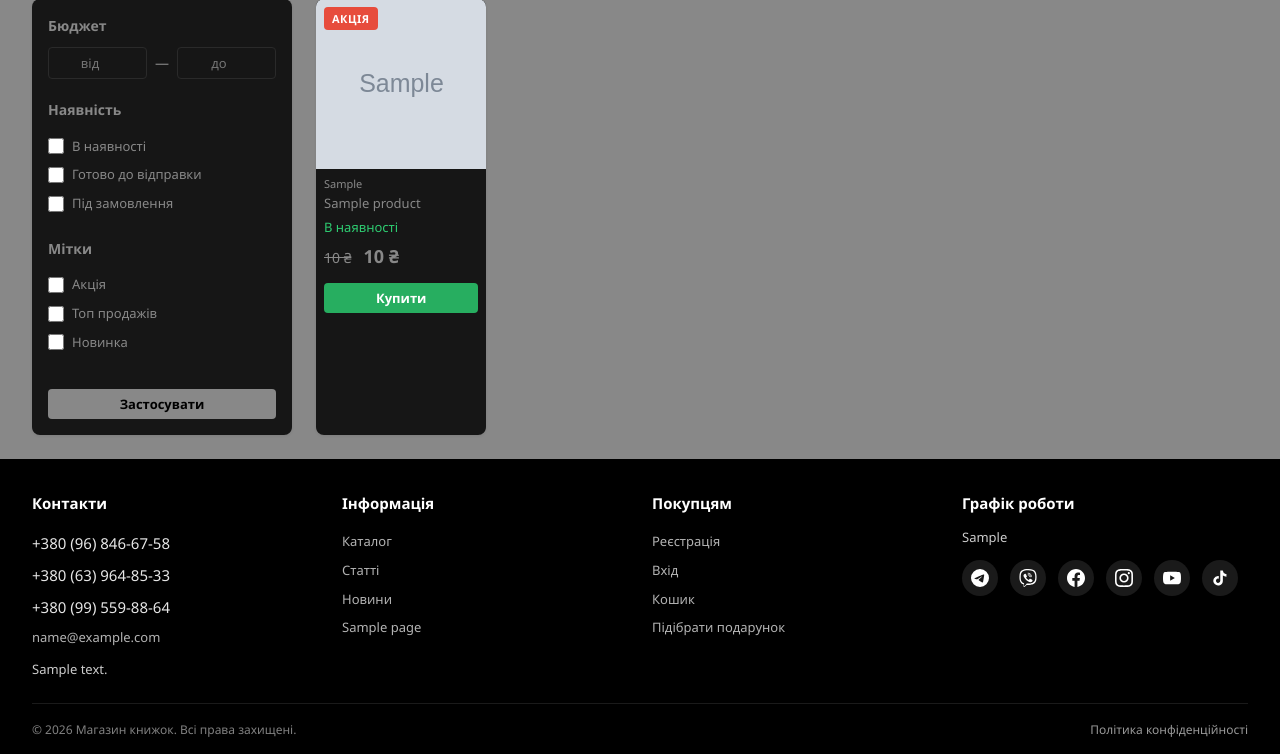
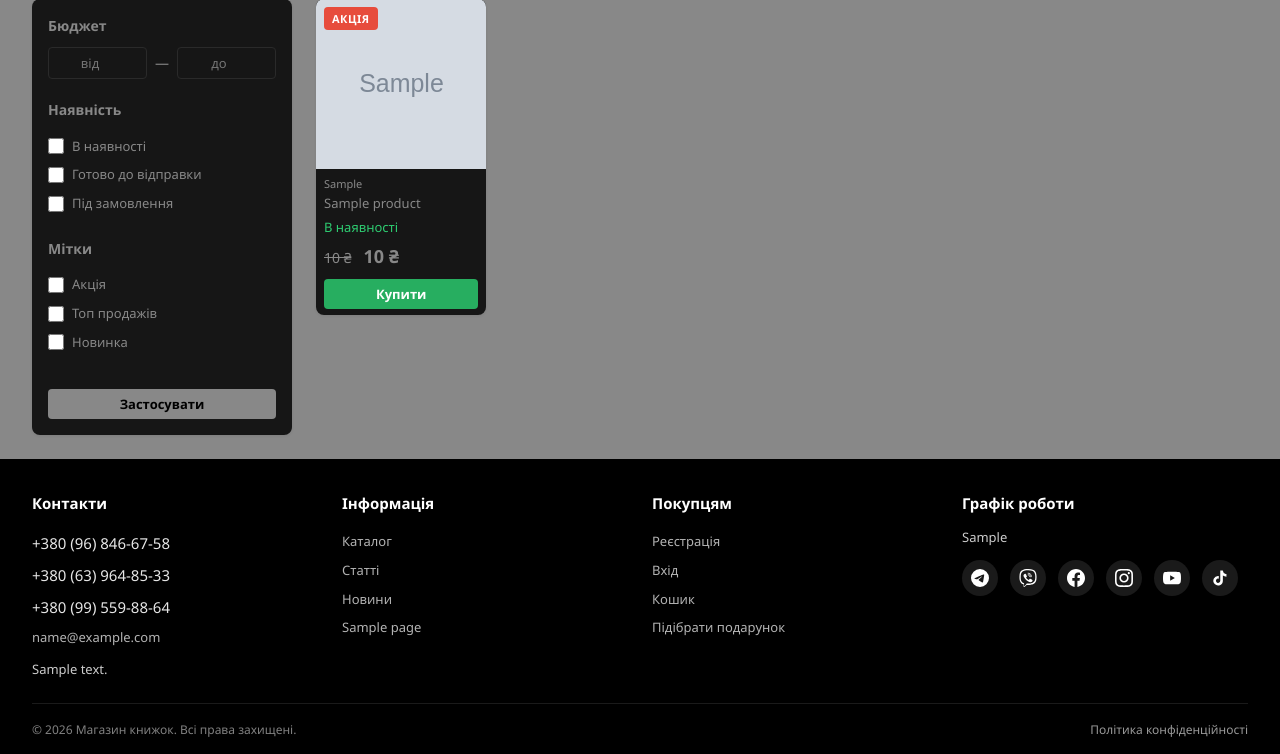
Before and after one commit to BonisOleg/books, a Django app: a page that uses templates/includes/product_card.html in a window 1280 px wide. Shown: the part 333-1087 px from the top of the page. Run offline with Django 5.2, Linux system fonts and the light colour scheme; data comes from the database, SQL or seed files in the repository; tables that the repository leaves empty hold one stand-in row (values such as "Sample post"); grey boxes marked "Sample" are stand-in pictures; some libraries are stand-ins or nearby versions.

Commit message:
last-cards

```diff
--- a/static/css/catalog.css
+++ b/static/css/catalog.css
@@ -216,6 +216,7 @@
     grid-template-columns: repeat(2, 1fr);
     gap: 12px;
     flex: 1;
+    align-items: start;
 }
 
 
--- a/static/css/product-card.css
+++ b/static/css/product-card.css
@@ -104,16 +104,3 @@
     padding-top: 4px;
     margin-top: auto;
 }
-
-/* =====================================================
-   MODIFIER: compact — прибирає пусту зону між ціною
-   та кнопкою. Застосовується через клас на картці.
-   ===================================================== */
-
-.product-card--compact .product-card__body {
-    flex: 0 0 auto;
-}
-
-.product-card--compact .product-card__actions {
-    margin-top: 4px;
-}
--- a/templates/includes/product_card.html
+++ b/templates/includes/product_card.html
@@ -1,5 +1,5 @@
 {% load static core_tags i18n %}
-<div class="product-card product-card--compact" itemscope itemtype="https://schema.org/Product">
+<div class="product-card" itemscope itemtype="https://schema.org/Product">
     <div class="product-card__badges">
         {% include "includes/product_badges.html" with product=product %}
     </div>
```
